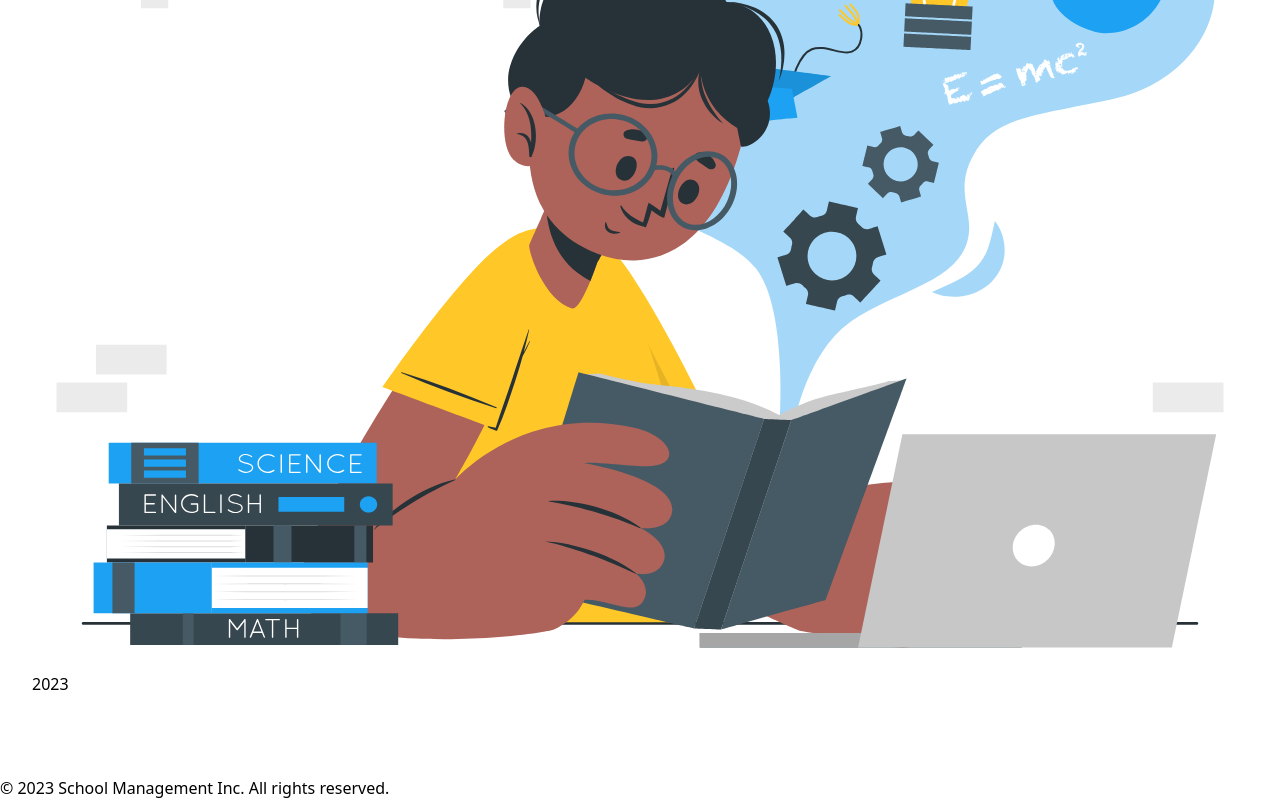
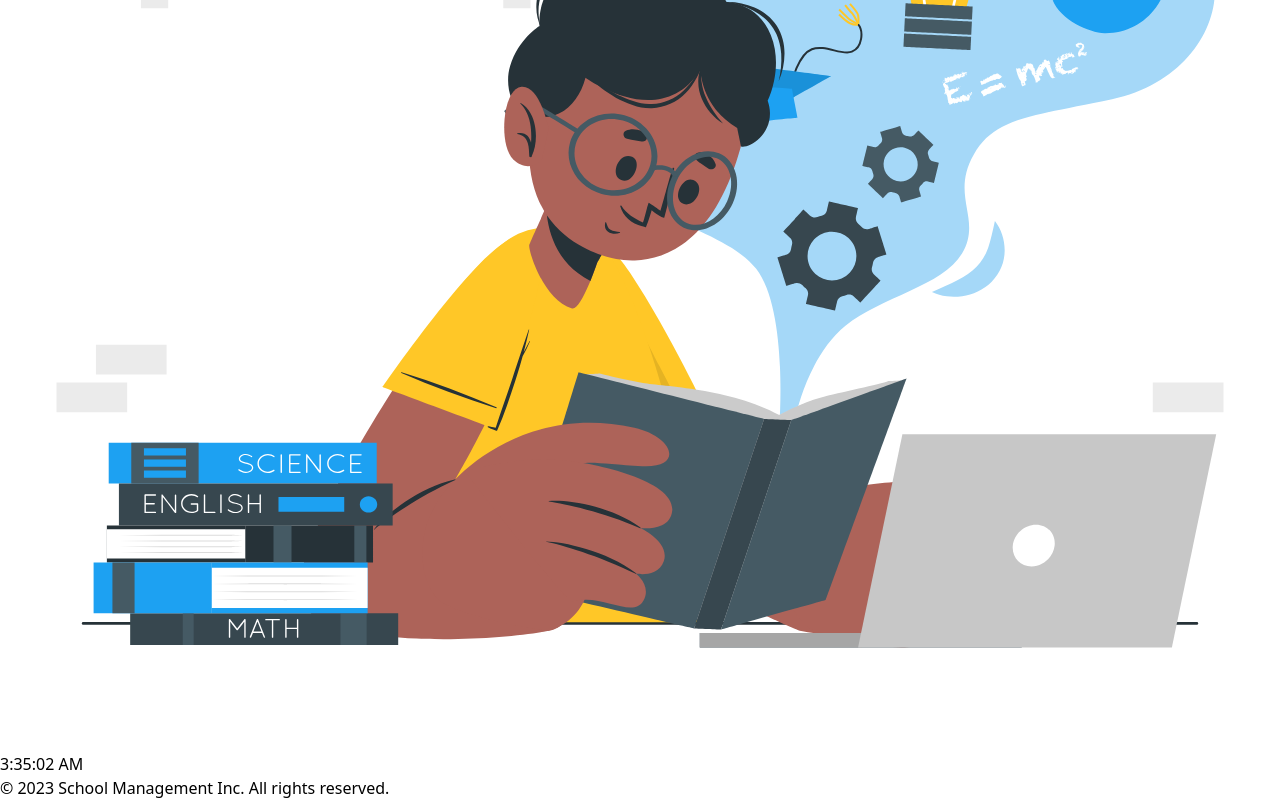
Before and after one commit to mayinuddin-munna/university-management-client, a React (Vite) app: page / in a window 1280 px wide. Shown: the part 2110-2910 px from the top of the page. Built offline with nearby package versions, Linux system fonts and the light colour scheme; no server answers.

Commit message:
modified today

```diff
--- a/src/components/Today.jsx
+++ b/src/components/Today.jsx
@@ -1,10 +1,19 @@
-import React from "react";
+import React, { useState, useEffect } from "react";
 
 const Today = () => {
+  const [currentTime, setCurrentTime] = useState(
+    new Date().toLocaleTimeString()
+  );
+
+  useEffect(() => {
+    const interval = setInterval(() => {
+      setCurrentTime(new Date().toLocaleTimeString());
+    }, 1000);
+    return () => clearInterval(interval);
+  }, []);
+
   return (
-    <div className=" text-3xl font-bold text-indigo-600">
-      {new Date().getFullYear()}
-    </div>
+    <div className="text-3xl font-bold text-indigo-600 flex justify-center">{currentTime}</div>
   );
 };
 
--- a/src/pages/Home/Home/Home.jsx
+++ b/src/pages/Home/Home/Home.jsx
@@ -7,6 +7,7 @@ import Today from "../../../components/Today";
 
 const Home = () => {
   return (
+    <div>
       <div className="my-container flex flex-col items-center justify-between lg:flex-row">
         {/* Text Content */}
         <div className="mb-10 lg:max-w-lg  lg:pr-5 lg:mb-0">
@@ -19,9 +20,10 @@ const Home = () => {
               <span className="inline-block text-blue-400">before he dies</span>
             </h2>
             <p className="text-base text-gray-700 md:text-lg">
-            Books are a uniquely portable magic. Books serve to show a man that
-            those original thoughts of his aren’t very new after all. The man
-            who does not read good books is no better than the man who can’t.
+              Books are a uniquely portable magic. Books serve to show a man
+              that those original thoughts of his aren’t very new after all. The
+              man who does not read good books is no better than the man who
+              can’t.
             </p>
           </div>
           <div className="flex flex-col items-center md:flex-row">
@@ -45,6 +47,7 @@ const Home = () => {
             <Lottie animationData={reader} loop={true} />
           </div>
         </div>
+      </div>
       <div>
         <Today />
       </div>
```
Lines whose indentation alone changed are shown as unchanged.
